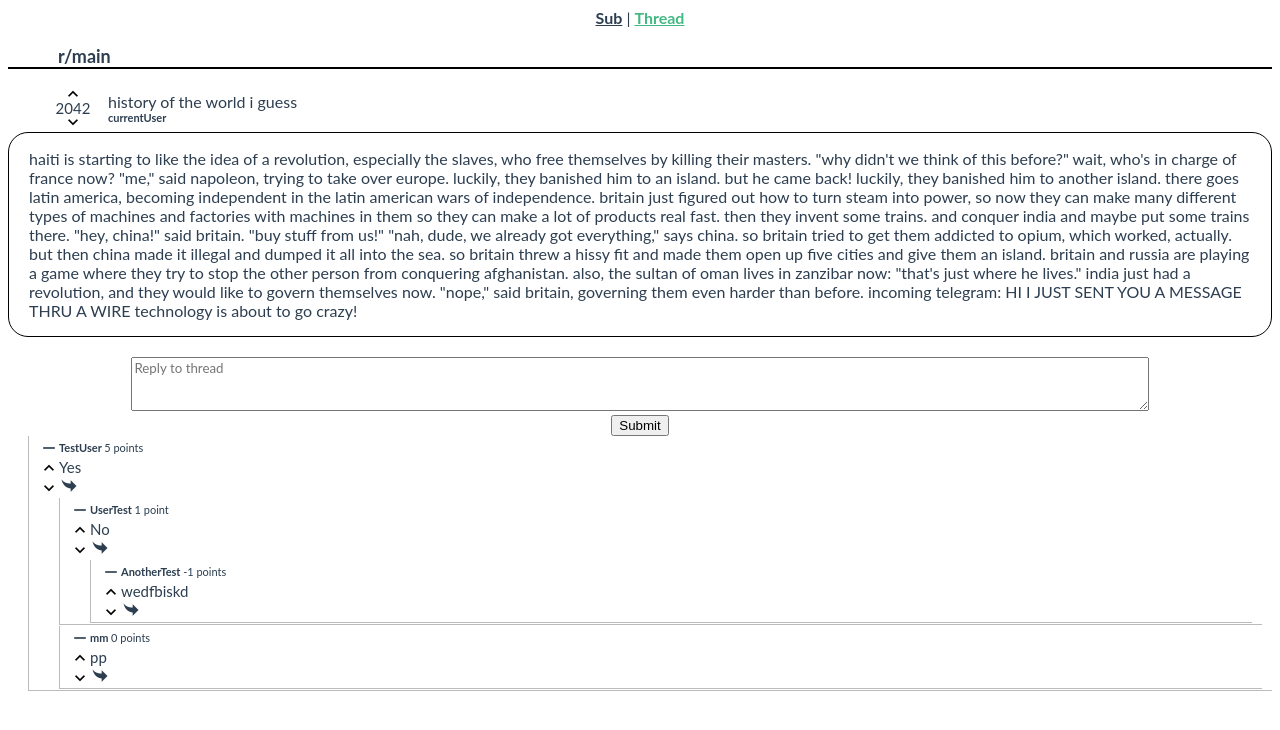
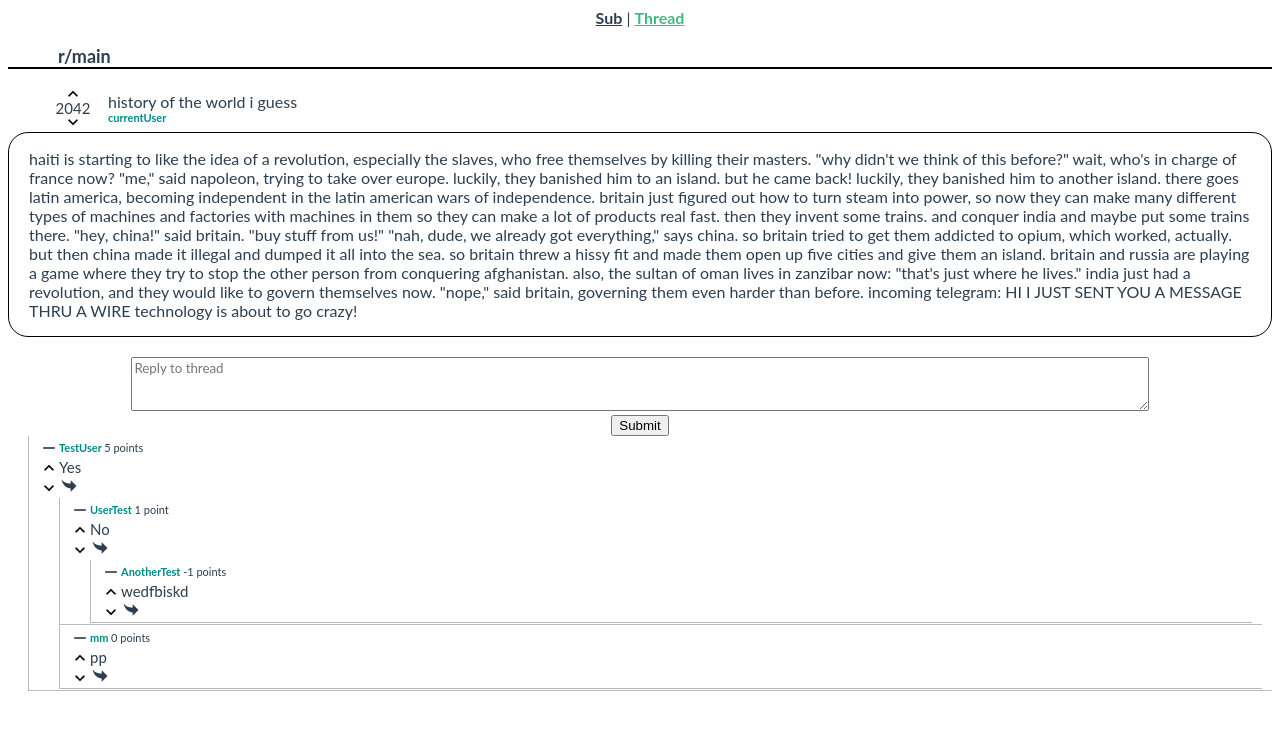
Before and after one commit to mismaah/reddit-clone, a Vue app: page /#/thread in a window 1280 px wide. Shown: the top 730 px of the page. Built offline with nearby package versions, Linux system fonts and the light colour scheme.

Commit message:
move username css to app.vue to remove duplicates

```diff
--- a/src/App.vue
+++ b/src/App.vue
@@ -23,4 +23,10 @@
 #nav a.router-link-exact-active {
   color: #42b983;
 }
+.user {
+    font-size: 11px;
+    font-weight: bold;
+    vertical-align: middle;
+    color: darkcyan;
+}
 </style>
--- a/src/components/Comment.vue
+++ b/src/components/Comment.vue
@@ -137,11 +137,6 @@ export default {
     margin-left: 20px;
     text-align: left;
 }
-.user {
-    font-size: 11px;
-    font-weight: bold;
-    vertical-align: middle;
-}
 .points {
     font-size: 11px;
     vertical-align: middle;
--- a/src/components/Listing.vue
+++ b/src/components/Listing.vue
@@ -64,11 +64,6 @@ export default {
 </script>
 
 <style scoped>
-.user {
-    font-size: 11px;
-    font-weight: bold;
-    vertical-align: middle;
-}
 .points {
     font-size: 15px;
     vertical-align: middle;
--- a/src/views/Thread.vue
+++ b/src/views/Thread.vue
@@ -141,11 +141,6 @@ export default {
 .title {
     text-align: left;
 }
-.user {
-    font-size: 11px;
-    font-weight: bold;
-    vertical-align: middle;
-}
 .voteArea {
     display: flex;
     flex-direction: column;
```
